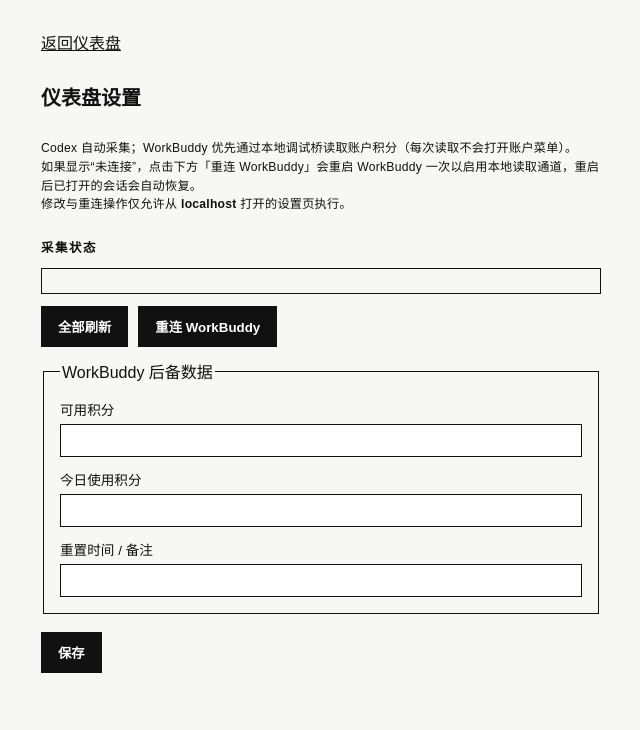
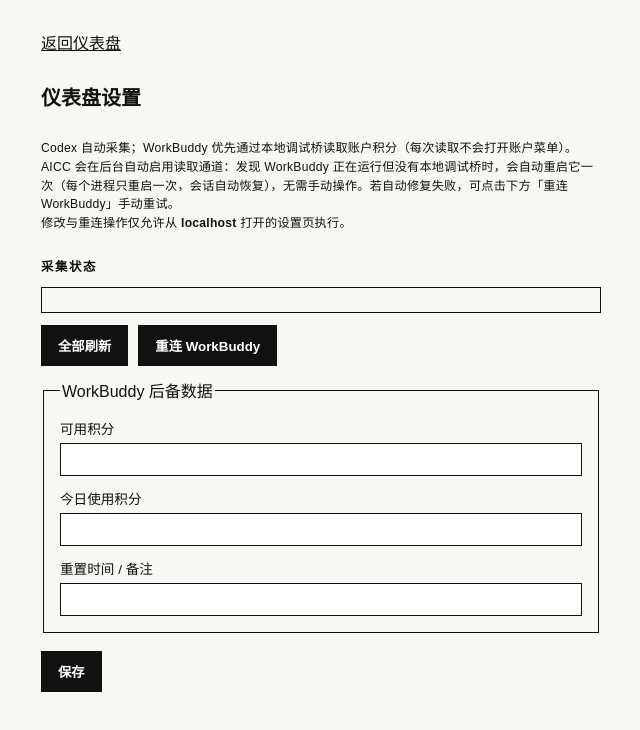
Before and after one commit to easonwong2026-del/AICC, a plain HTML site: page web/settings.html in a window 1280 px wide. Shown: the whole page, without its empty margins (319-959 px from the left). Drawn offline with Linux system fonts and the light colour scheme; no server answers.

Commit message:
Explain the automatic WorkBuddy bridge healing in settings

```diff
--- a/web/settings.html
+++ b/web/settings.html
@@ -3,7 +3,7 @@
 <head><meta charset="utf-8"><meta name="viewport" content="width=device-width, initial-scale=1"><title>AI Command 设置</title><link rel="stylesheet" href="/style.css"></head>
 <body class="settings-page"><main class="settings"><a href="/">返回仪表盘</a><h1>仪表盘设置</h1>
   <p>Codex 自动采集；WorkBuddy 优先通过本地调试桥读取账户积分（每次读取不会打开账户菜单）。</p>
-  <p>如果显示“未连接”，点击下方「重连 WorkBuddy」会重启 WorkBuddy 一次以启用本地读取通道，重启后已打开的会话会自动恢复。</p>
+  <p>AICC 会在后台自动启用读取通道：发现 WorkBuddy 正在运行但没有本地调试桥时，会自动重启它一次（每个进程只重启一次，会话自动恢复），无需手动操作。若自动修复失败，可点击下方「重连 WorkBuddy」手动重试。</p>
   <p>修改与重连操作仅允许从 <strong>localhost</strong> 打开的设置页执行。</p>
   <h2>采集状态</h2>
   <div id="source-status" class="source-status"></div>
```
